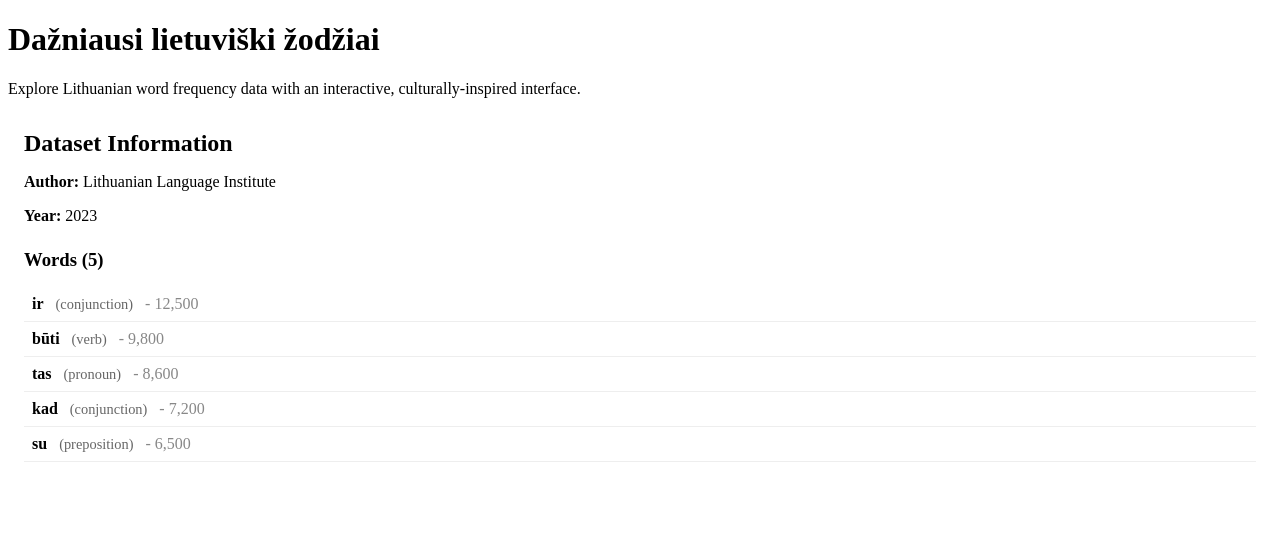
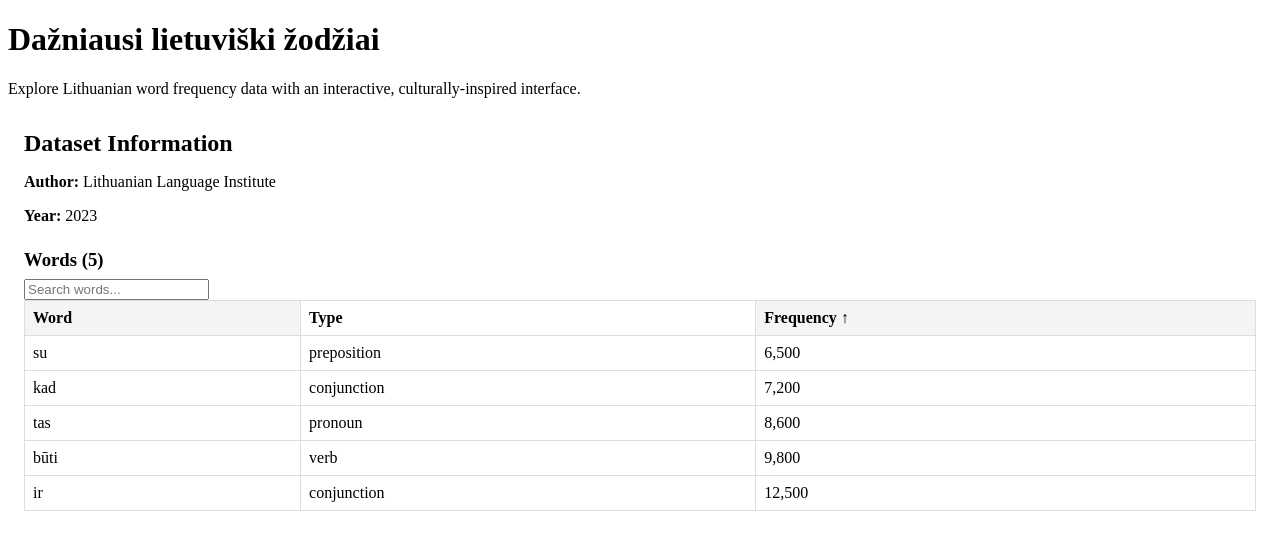
Before and after one commit to Debesyla/dazniausi-zodziai, a SvelteKit app: page / in a window 1280 px wide. Shown: the top 550 px of the page. Built offline with nearby package versions, Linux system fonts and the light colour scheme.

Commit message:
Complete story 2.2: implement search and filter functionality with real-time updates and clear option

```diff
--- a/package.json
+++ b/package.json
@@ -14,6 +14,7 @@
 		"test:watch": "vitest"
 	},
 	"devDependencies": {
+		"@playwright/test": "^1.56.1",
 		"@sveltejs/adapter-auto": "^6.1.0",
 		"@sveltejs/kit": "^2.43.2",
 		"@sveltejs/vite-plugin-svelte": "^6.2.0",
--- a/src/components/DataLoader.svelte
+++ b/src/components/DataLoader.svelte
@@ -1,8 +1,11 @@
 <script lang="ts">
   import { onMount } from 'svelte';
   import { loadDataset } from '$lib/data';
+  import { filterWords } from '$lib/utils';
+  import SearchBar from './SearchBar.svelte';
+  import DataTable from './DataTable.svelte';
 
-  export let filename = 'sample-dataset.json';
+  let { filename = 'sample-dataset.json' } = $props();
 
   interface Word {
     word: string;
@@ -16,9 +19,12 @@
     words: Word[];
   }
 
-  let dataset: Dataset | null = null;
-  let loading = true;
-  let error: string | null = null;
+  let dataset = $state<Dataset | null>(null);
+  let loading = $state(true);
+  let error = $state<string | null>(null);
+  let searchQuery = $state('');
+
+  let filteredWords = $derived(dataset?.words ? filterWords(dataset.words, searchQuery) : []);
 
   onMount(async () => {
     try {
@@ -46,18 +52,9 @@
     <p><strong>Author:</strong> {dataset.author}</p>
     <p><strong>Year:</strong> {dataset.year}</p>
 
-    <h3>Words ({dataset.words.length})</h3>
-    <ul class="word-list">
-      {#each dataset.words as word}
-        <li>
-          <span class="word">{word.word}</span>
-          {#if word.type}
-            <span class="type">({word.type})</span>
-          {/if}
-          <span class="frequency">- {word.frequency.toLocaleString()}</span>
-        </li>
-      {/each}
-    </ul>
+    <h3>Words ({filteredWords.length})</h3>
+    <SearchBar bind:value={searchQuery} />
+    <DataTable words={filteredWords} />
   </div>
 {/if}
 
@@ -91,29 +88,4 @@
   .dataset h3 {
     margin: 1.5rem 0 0.5rem 0;
   }
-
-  .word-list {
-    list-style: none;
-    padding: 0;
-  }
-
-  .word-list li {
-    padding: 0.5rem;
-    border-bottom: 1px solid #eee;
-  }
-
-  .word {
-    font-weight: bold;
-  }
-
-  .type {
-    color: #666;
-    font-size: 0.9em;
-    margin-left: 0.5rem;
-  }
-
-  .frequency {
-    color: #888;
-    margin-left: 0.5rem;
-  }
 </style>
--- /dev/null
+++ b/src/components/SearchBar.svelte
@@ -0,0 +1,18 @@
+<script>
+  let { value = $bindable('') } = $props();
+</script>
+
+<div class="search-bar">
+  <input bind:value type="text" placeholder="Search words..." />
+  {#if value}
+  <button type="button" onclick={() => value = ''}>Clear</button>
+  {/if}
+</div>
+
+<style>
+  .search-bar {
+    display: flex;
+    gap: 0.5rem;
+    align-items: center;
+  }
+</style>
--- a/src/lib/data.ts
+++ b/src/lib/data.ts
@@ -2,13 +2,13 @@
  * Data loading utility for JSON datasets
  */
 
-interface Word {
+export interface Word {
   word: string;
   type?: string;
   frequency: number;
 }
 
-interface Dataset {
+export interface Dataset {
   author: string;
   year: number;
   words: Word[];
--- /dev/null
+++ b/src/lib/utils.js
@@ -0,0 +1,14 @@
+/**
+ * Filters an array of words based on a search query.
+ * Performs case-insensitive search on the word text.
+ * @param {Array} words - Array of word objects with 'word' property
+ * @param {string} query - Search query string
+ * @returns {Array} Filtered array of words
+ */
+export function filterWords(words, query) {
+  if (!query || query.trim() === '') {
+    return words;
+  }
+  const lowerQuery = query.toLowerCase();
+  return words.filter(word => word.word.toLowerCase().includes(lowerQuery));
+}
--- /dev/null
+++ b/src/lib/utils.ts
@@ -0,0 +1,16 @@
+import type { Word } from './data';
+
+/**
+ * Filters an array of words based on a search query.
+ * Performs case-insensitive search on the word text.
+ * @param words - Array of word objects
+ * @param query - Search query string
+ * @returns Filtered array of words
+ */
+export function filterWords(words: Word[], query: string): Word[] {
+  if (!query || query.trim() === '') {
+    return words;
+  }
+  const lowerQuery = query.toLowerCase();
+  return words.filter(word => word.word.toLowerCase().includes(lowerQuery));
+}
```
Also changed, not shown: 4 other files (tests, documents, lock files or other folders).
